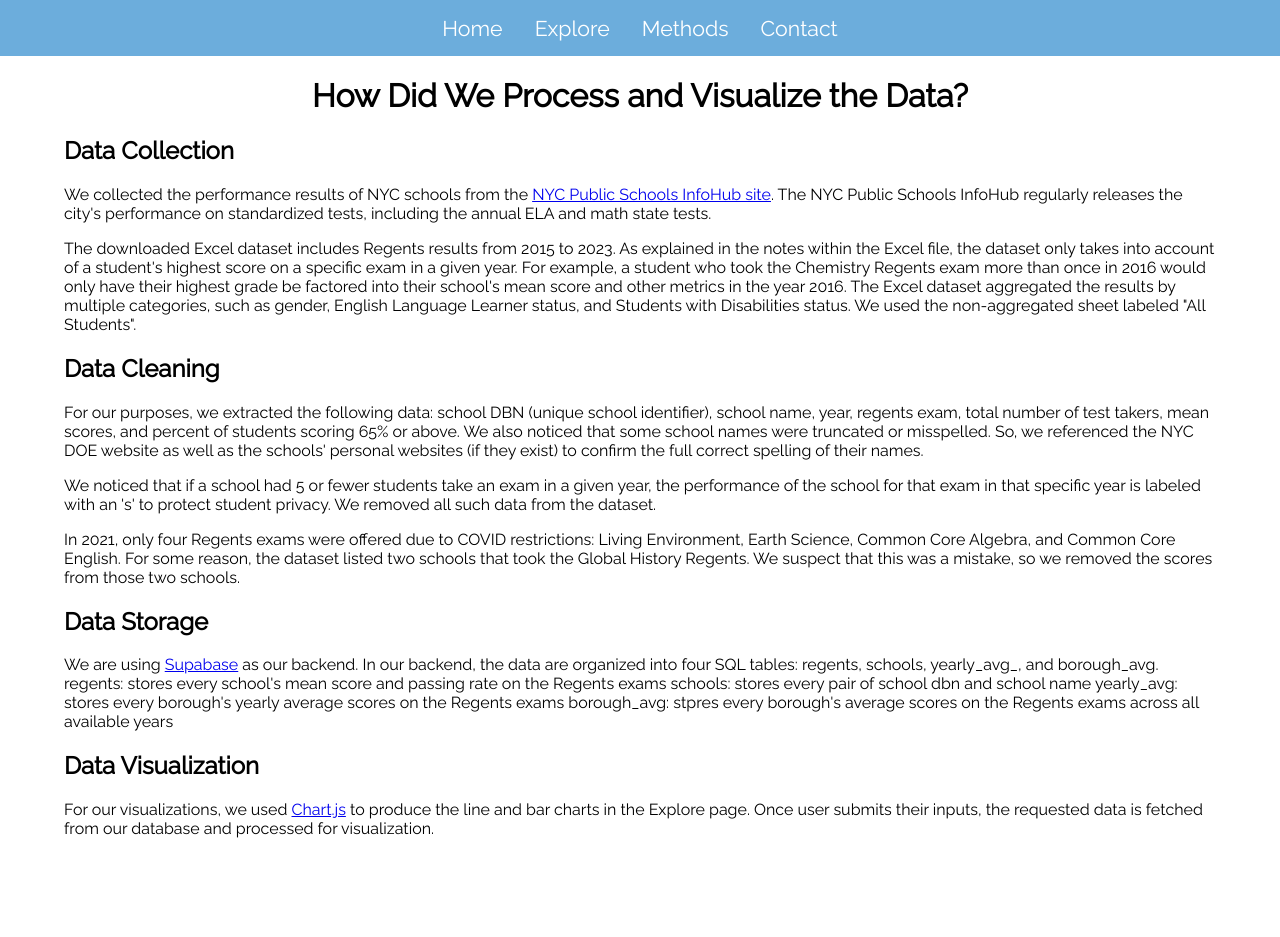
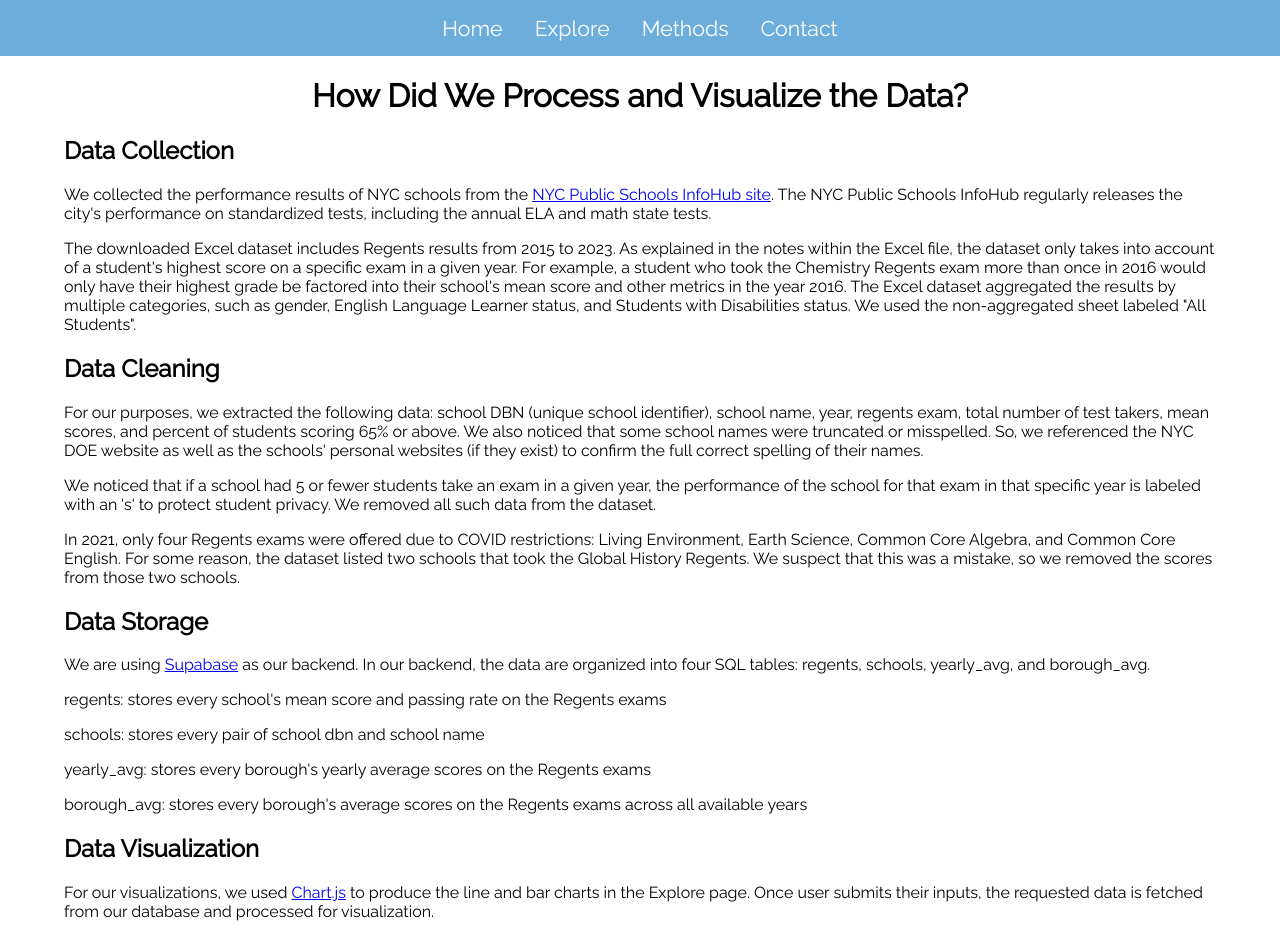
Before and after one commit to 208cai5099/nycschoolperformances, a React (Create React App) app in the folder client/: page /methods in a window 1280 px wide. Before the commit the page ends 854 px from the top, so only its background shows below. Built offline with nearby package versions, Linux system fonts and the light colour scheme; no server answers.

Commit message:
Edited contact and methods

```diff
--- a/client/src/pages/Contact.jsx
+++ b/client/src/pages/Contact.jsx
@@ -14,7 +14,10 @@ function Contact() {
                     biology to middle school students in Brooklyn, followed by teaching biology to high school students in Manhattan. When I taught my former
                     8th graders, I realized that it would be very helpful for families and students to have a central place to compare school's academic
                     performances. Now that I've learned a few things about programming, I thought it would be nice to put those skills into practice. Thus, this
-                    website was born. Hope you enjoy using it!
+                    website was born. Hope you enjoy using it! <br />
+
+                    <p></p>
+
                     Email: 208cai5099@gmail.com
                     </p>
                 </Panel>
--- a/client/src/pages/Methods.jsx
+++ b/client/src/pages/Methods.jsx
@@ -54,15 +54,23 @@ function Methods() {
                 </h2>
 
                 <p>
-                    We are using <a href="https://supabase.com/" target="_blank">Supabase</a> as our backend. In our backend, the data are organized into four SQL tables: regents, schools, yearly_avg_, and borough_avg.
+                    We are using <a href="https://supabase.com/" target="_blank">Supabase</a> as our backend. In our backend, the data are organized into four SQL tables: regents, schools, yearly_avg, and borough_avg. <br />
 
-                    regents: stores every school's mean score and passing rate on the Regents exams
+                    <p></p>
 
-                    schools: stores every pair of school dbn and school name
+                    regents: stores every school's mean score and passing rate on the Regents exams <br />
 
-                    yearly_avg: stores every borough's yearly average scores on the Regents exams
+                    <p></p>
 
-                    borough_avg: stpres every borough's average scores on the Regents exams across all available years
+                    schools: stores every pair of school dbn and school name <br />
+
+                    <p></p>
+
+                    yearly_avg: stores every borough's yearly average scores on the Regents exams <br />
+
+                    <p></p>
+
+                    borough_avg: stores every borough's average scores on the Regents exams across all available years <br />
                 </p>
 
                 <h2>
```
